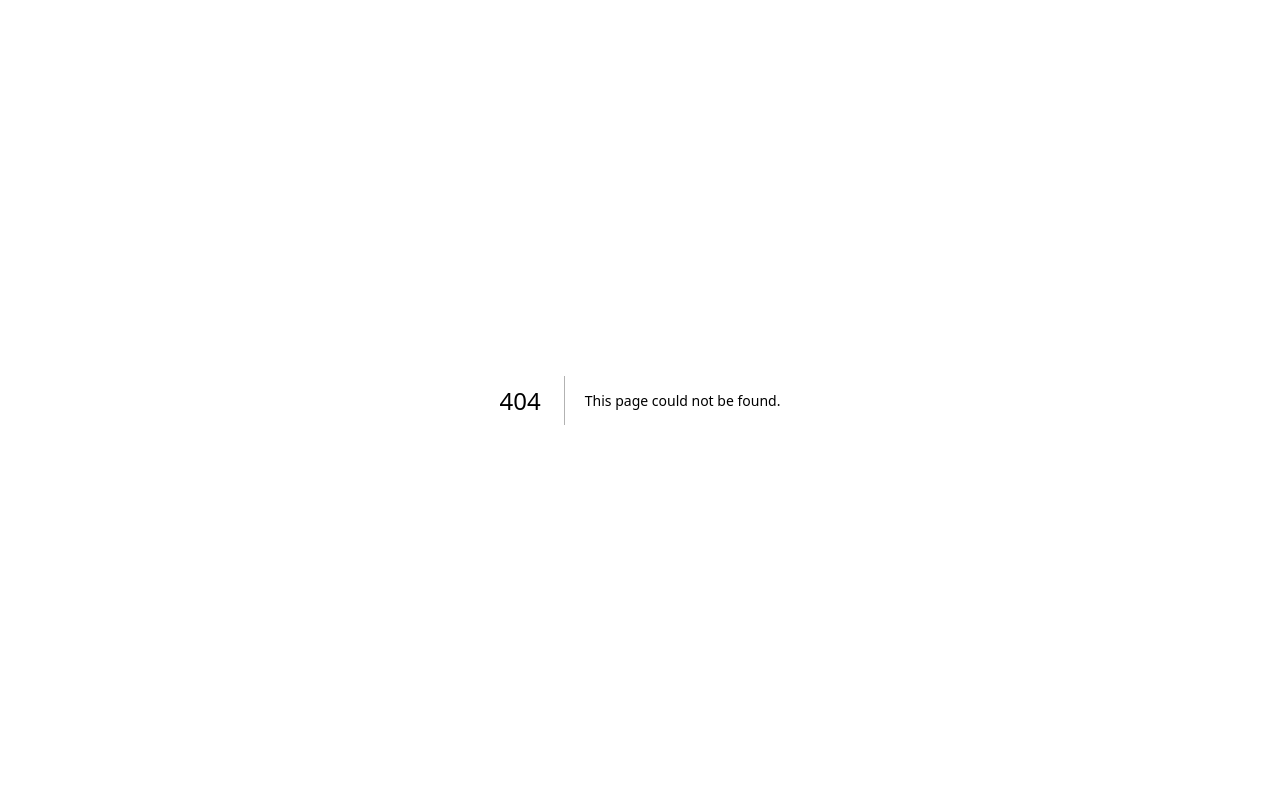
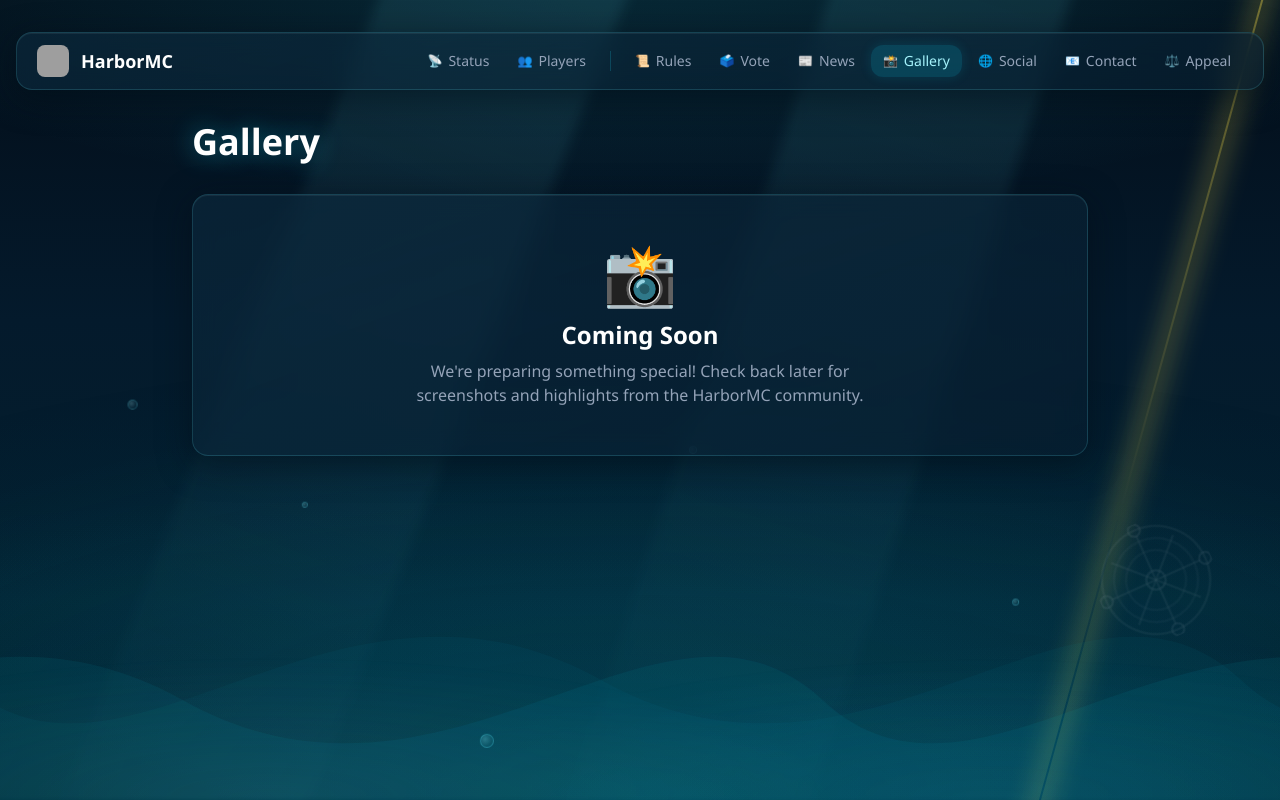
Before and after one commit to VideoHarbor2115/harbor-dashboard, a Next.js app: page /gallery in a window 1280 px wide. Before the commit this address had no page. Built offline with nearby package versions, Linux system fonts and the light colour scheme; grey boxes are pictures that could not be loaded.

Commit message:
Add gallery page (coming soon)

```diff
--- /dev/null
+++ b/src/app/gallery/page.tsx
@@ -0,0 +1,28 @@
+'use client';
+
+import Navbar from '@/components/Navbar';
+import SeaBackground from '@/components/SeaBackground';
+import { useServerStatus } from '@/components/ServerStatusContext';
+
+export default function Gallery() {
+  const { isOnline } = useServerStatus();
+
+  return (
+    <main className="relative min-h-screen overflow-hidden px-4 py-8 text-slate-100">
+      <SeaBackground isOffline={!isOnline} />
+      <Navbar />
+
+      <div className="mx-auto max-w-4xl">
+        <h1 className="mb-8 text-4xl font-bold text-white text-glow">Gallery</h1>
+
+        <div className="glass-card rounded-2xl p-12 text-center">
+          <div className="text-6xl mb-4">📸</div>
+          <h2 className="text-2xl font-semibold text-white mb-2">Coming Soon</h2>
+          <p className="text-slate-400 max-w-md mx-auto">
+            We&apos;re preparing something special! Check back later for screenshots and highlights from the HarborMC community.
+          </p>
+        </div>
+      </div>
+    </main>
+  );
+}
--- a/src/components/Navbar.tsx
+++ b/src/components/Navbar.tsx
@@ -23,6 +23,7 @@
       { href: '/rules', label: 'Rules', icon: '📜' },
       { href: '/vote', label: 'Vote', icon: '🗳️' },
       { href: '/news', label: 'News', icon: '📰' },
+      { href: '/gallery', label: 'Gallery', icon: '📸' },
       { href: '/social', label: 'Social', icon: '🌐' },
       { href: '/contact', label: 'Contact', icon: '📧' },
       { href: '/ban-appeal', label: 'Appeal', icon: '⚖️' },
```
